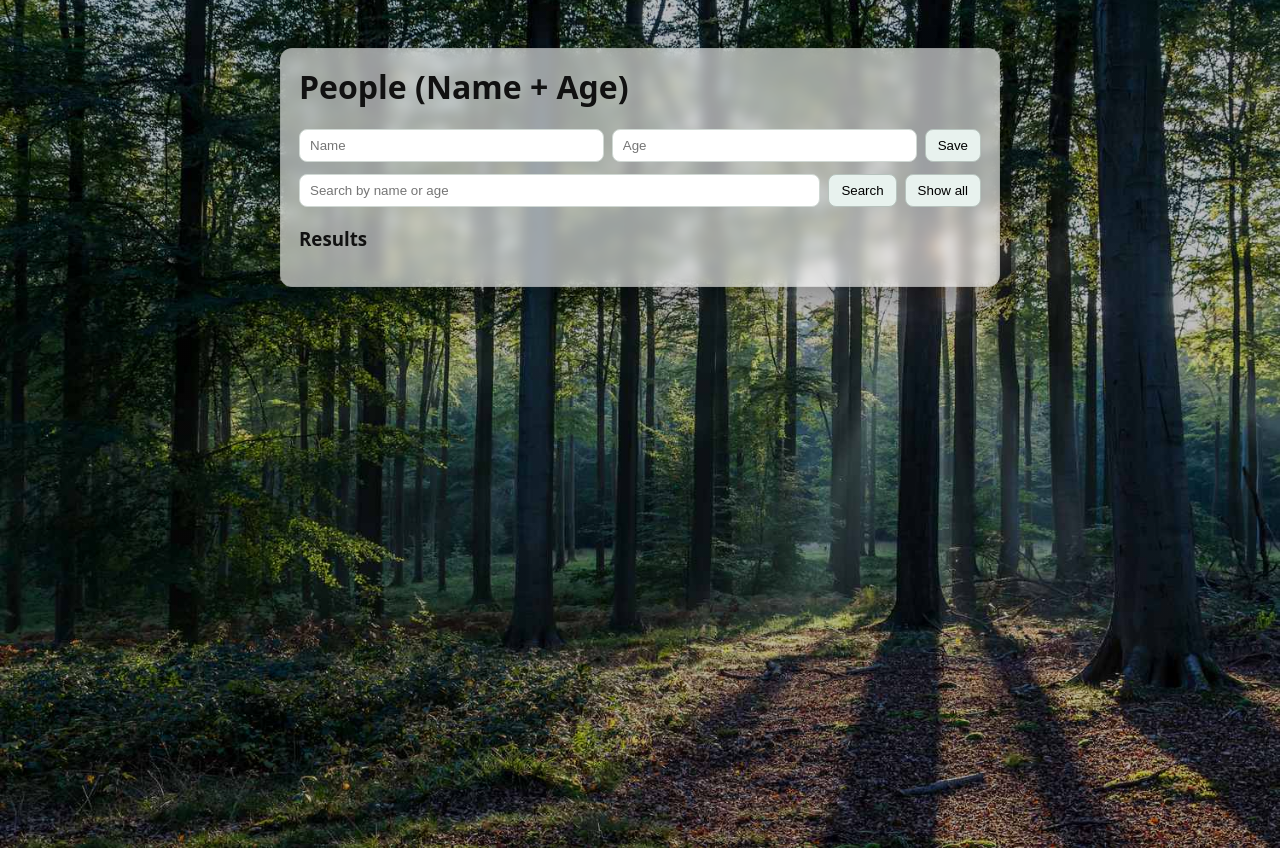
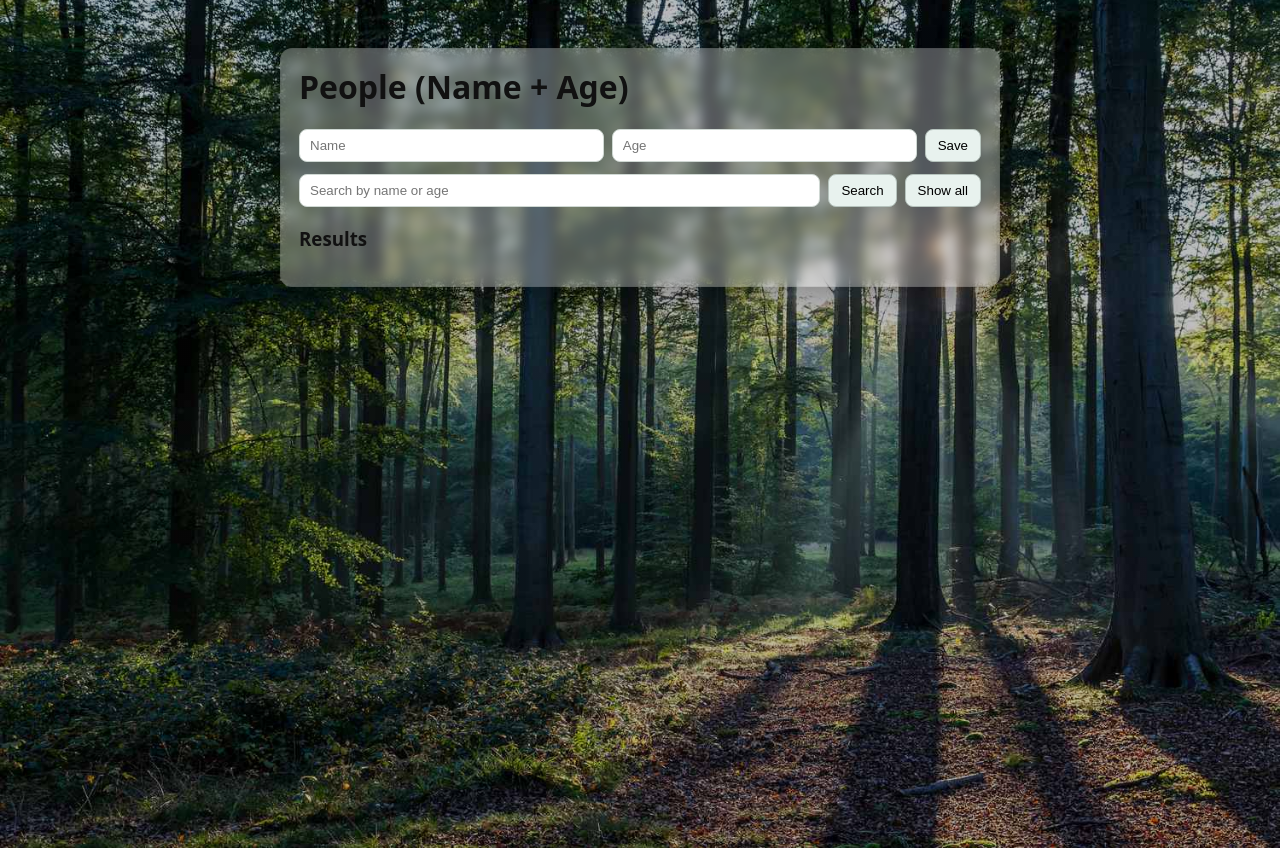
Before and after one commit to mendes56masieli/people-app-file, a website: page public/index.html in a window 1280 px wide. Drawn offline with Linux system fonts and the light colour scheme; no server answers.

Commit message:
5th change

```diff
--- a/public/index.html
+++ b/public/index.html
@@ -20,7 +20,7 @@
       background-size: cover, cover;
     }
     .panel {
-      background: rgba(255, 255, 255, 0.6);
+      background: rgba(255, 255, 255, 0.3);
       color: #111;
       border-radius: 12px;
       padding: 16px 18px;
```
